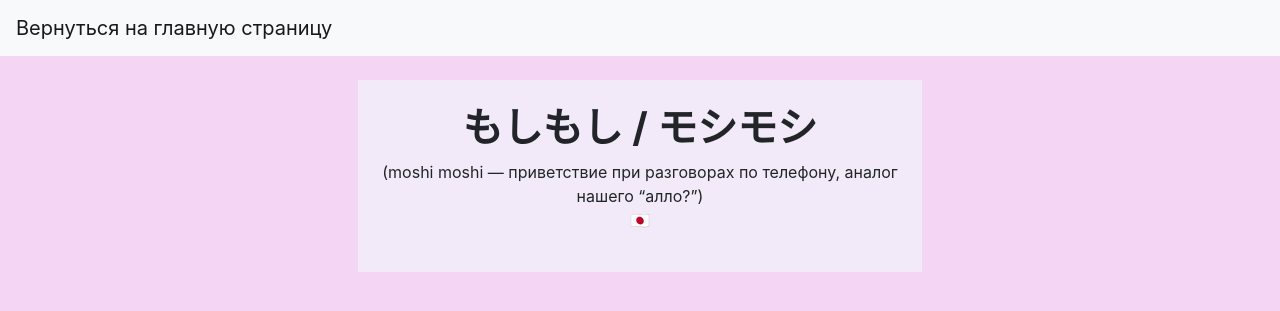
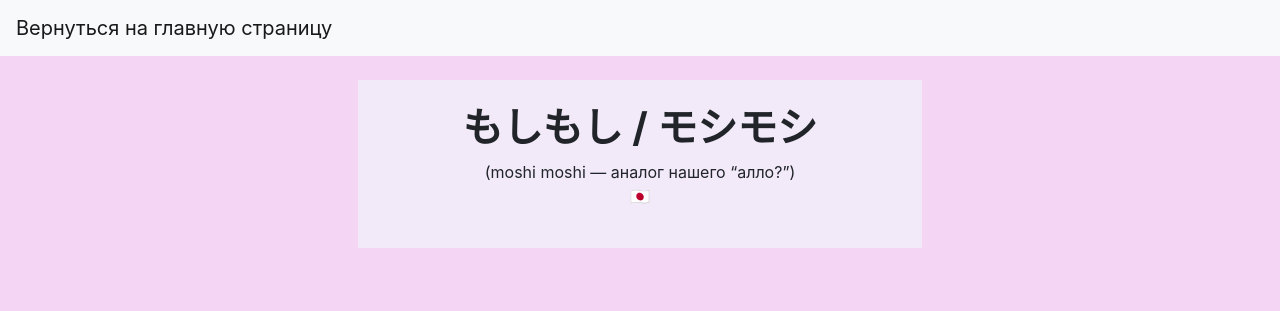
Before and after one commit to shi-anli/write, a Jekyll site: the page built from kana.md, in a window 1280 px wide. Shown: the top 311 px of the page. Built offline with Jekyll 4.4.1, drawn with Linux system fonts in a browser that asks for light colours.

Commit message:
Update kana.md

```diff
--- a/kana.md
+++ b/kana.md
@@ -4,5 +4,5 @@ title: "Кана — японское слоговое письмо"
 ---
 
 <h1><b>もしもし / モシモシ</b></h1>
-(moshi moshi — приветствие при разговорах по телефону, аналог нашего "алло?")
+(moshi moshi — аналог нашего "алло?")
 <br>🇯🇵
```
